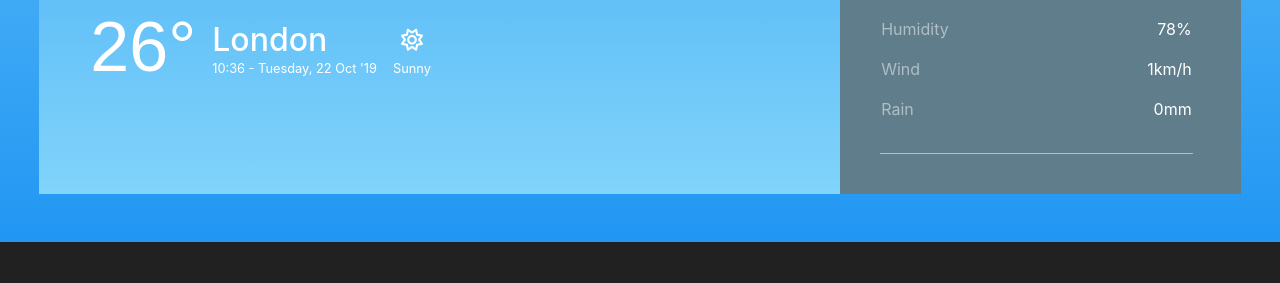
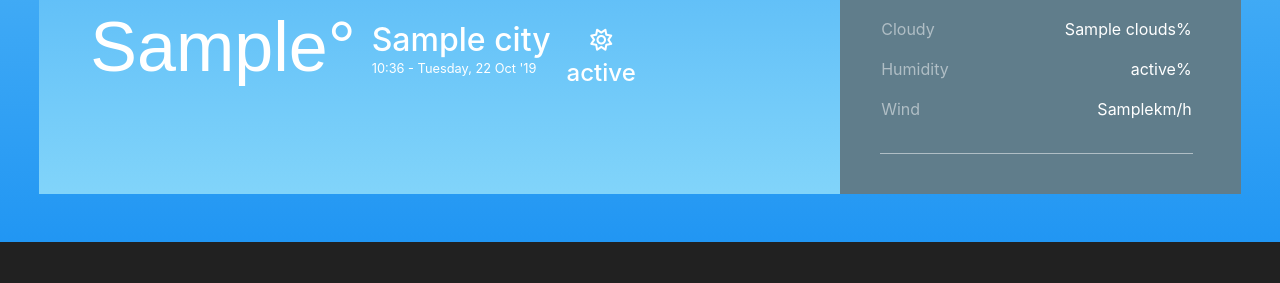
Before and after one commit to NoisyBotDude/web-features, a Flask app: template templates/weather_update.html in a window 1280 px wide. Shown: the part 517-800 px from the top of the page. Run offline with Flask 2, Linux system fonts and the light colour scheme; the template is opened without the code that fills it: most values are stand-ins (such as "Sample title", 1, 10 or a date in 2020); parts of the project's set-up code (start-up, migrations or seed data) failed here and were passed over; some libraries are stand-ins or nearby versions.

Commit message:
Completed showing information

```diff
--- a/templates/weather_update.html
+++ b/templates/weather_update.html
@@ -109,12 +109,12 @@ input:focus {
             <div class="card1 col-lg-8 col-md-7"> <small>the.weather</small>
                 <div class="text-center"> <img class="image mt-5" src="https://i.imgur.com/M8VyA2h.png"> </div>
                 <div class="row px-3 mt-3 mb-3">
-                    <h1 class="large-font mr-3">26&#176;</h1>
+                    <h1 class="large-font mr-3">{{ current_tempcels }}&#176;</h1>
                     <div class="d-flex flex-column mr-3">
-                        <h2 class="mt-3 mb-0">London</h2> <small>10:36 - Tuesday, 22 Oct '19</small>
+                        <h2 class="mt-3 mb-0">{{ city }}</h2> <small>10:36 - Tuesday, 22 Oct '19</small>
                     </div>
                     <div class="d-flex flex-column text-center">
-                        <h3 class="fa fa-sun-o mt-4"></h3> <small>Sunny</small>
+                        <h3 class="fa fa-sun-o mt-4"></h3> <h4>{{ weather_status }}</h4>
                     </div>
                 </div>
             </div>
@@ -123,27 +123,27 @@ input:focus {
                     <div class="fa fa-search mb-5 mr-0 text-center"></div>
                 </div>
                 <div class="mr-5">
-                    <p class="light-text suggestion">Birmingham</p>
-                    <p class="light-text suggestion">Manchester</p>
+                    <p class="light-text suggestion">Dehli</p>
+                    <p class="light-text suggestion">Tezpur</p>
                     <p class="light-text suggestion">New York</p>
-                    <p class="light-text suggestion">California</p>
+                    <p class="light-text suggestion">Chennai</p>
                     <div class="line my-5"></div>
                     <p>Weather Details</p>
                     <div class="row px-3">
+                        <p class="light-text">Feels like</p>
+                        <p class="ml-auto">{{feels_like_status}}&#176;</p>
+                    </div>
+                    <div class="row px-3">
                         <p class="light-text">Cloudy</p>
-                        <p class="ml-auto">12%</p>
+                        <p class="ml-auto">{{ clouds }}%</p>
                     </div>
                     <div class="row px-3">
                         <p class="light-text">Humidity</p>
-                        <p class="ml-auto">78%</p>
+                        <p class="ml-auto">{{ humidity_status }}%</p>
                     </div>
                     <div class="row px-3">
                         <p class="light-text">Wind</p>
-                        <p class="ml-auto">1km/h</p>
-                    </div>
-                    <div class="row px-3">
-                        <p class="light-text">Rain</p>
-                        <p class="ml-auto">0mm</p>
+                        <p class="ml-auto">{{ wind_speed }}km/h</p>
                     </div>
                     <div class="line mt-3"></div>
                 </div>
```
